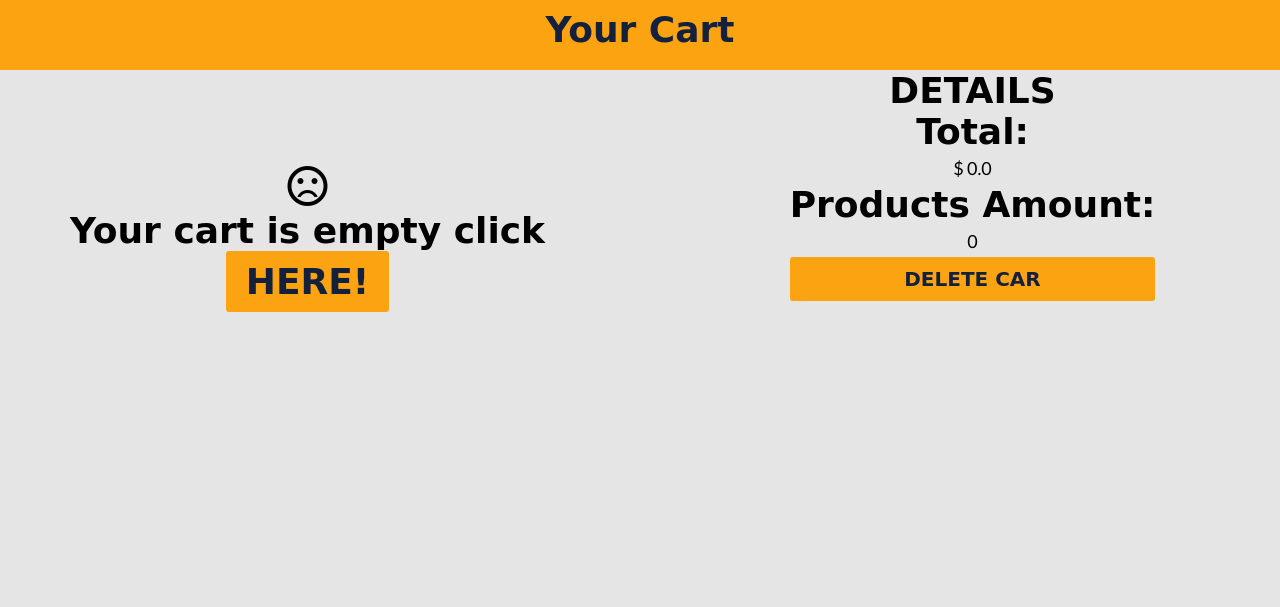
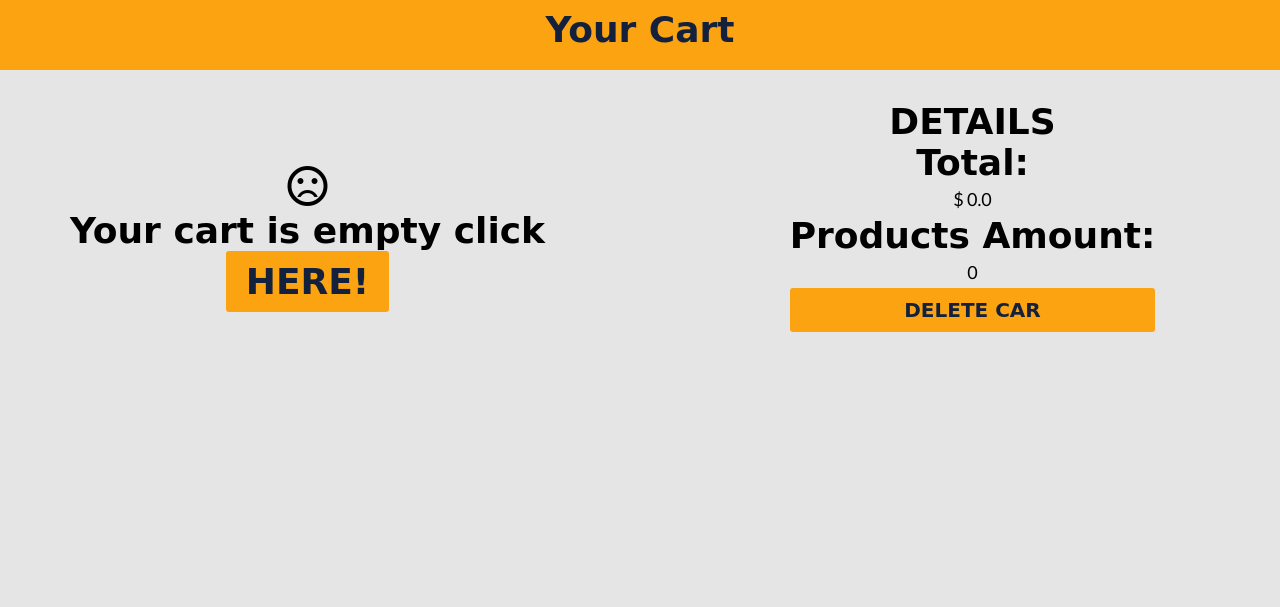
Before and after one commit to JohanSuarezQ/TIENDA_3.0, a plain HTML site: page cart.html in a window 1280 px wide. Shown: the part 131-738 px from the top of the page. Drawn offline with Linux system fonts and the light colour scheme; a web font is replaced by a local one.

Commit message:
Update styles.css

```diff
--- a/css/styles.css
+++ b/css/styles.css
@@ -261,6 +261,9 @@ button:hover {
 .back-button {
   color: #14213d;
 }
+.details {
+  padding-top: 5%;
+}
 .details-title {
   align-self: center;
   grid-column: 1/span 2;
```
